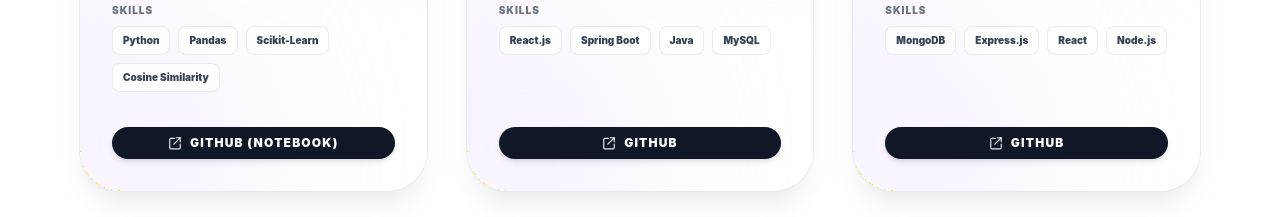
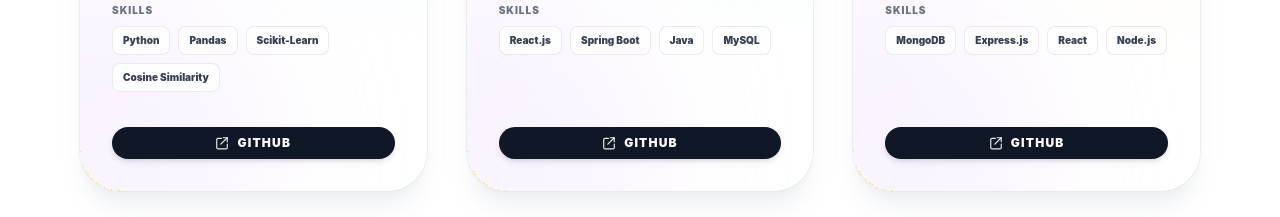
Before and after one commit to gayanieka/my-portfolio, a React (Vite) app: page / in a window 1280 px wide. Shown: the part 2760-2977 px from the top of the page. Built offline with nearby package versions, Linux system fonts and the light colour scheme.

Commit message:
fixed some bugs

```diff
--- a/src/components/Projects.jsx
+++ b/src/components/Projects.jsx
@@ -194,7 +194,7 @@ const projectsData = [
       new URL('../images/movie_2.png', import.meta.url).href
     ],
   links: [
-    { label: "GitHub (Notebook)", href: "https://github.com/gayanieka/Movie_prediction.git" }
+    { label: "GitHub", href: "https://github.com/gayanieka/Movie_prediction.git" }
   ]
 },
   {
```
